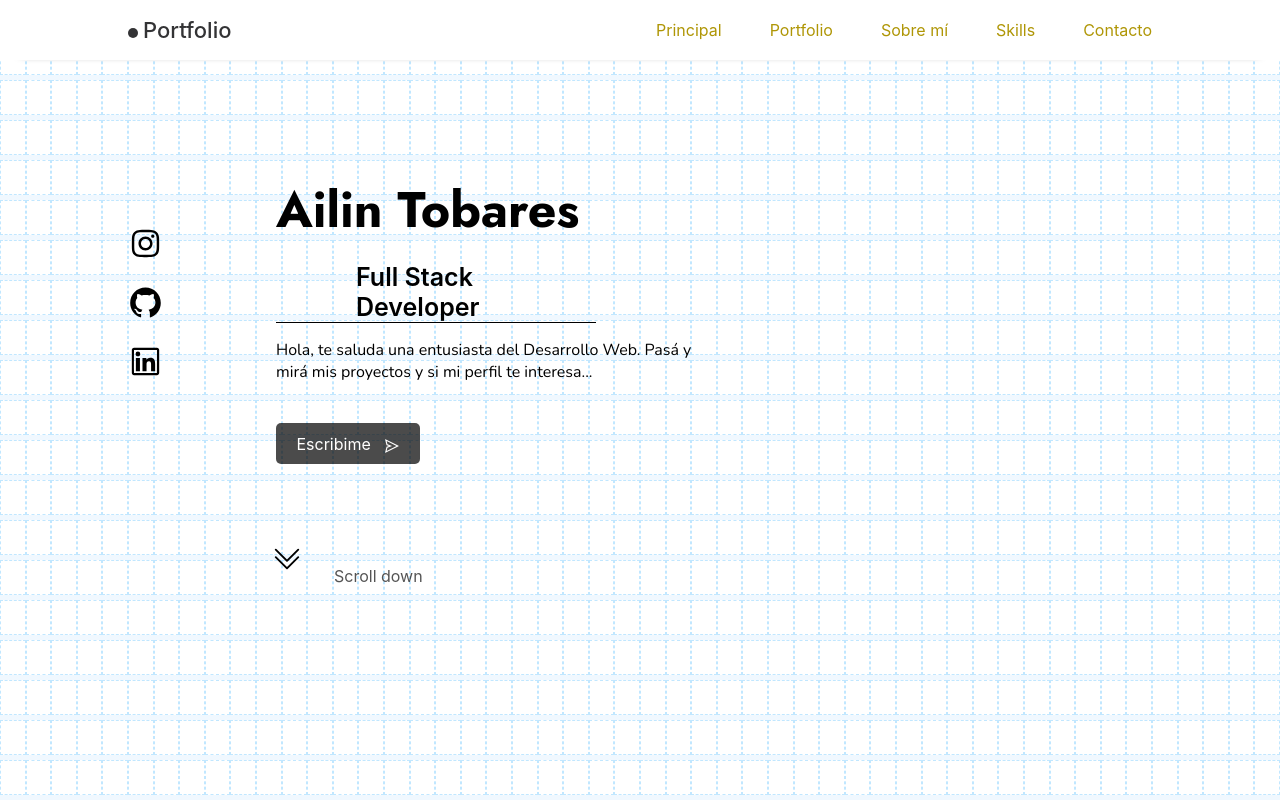
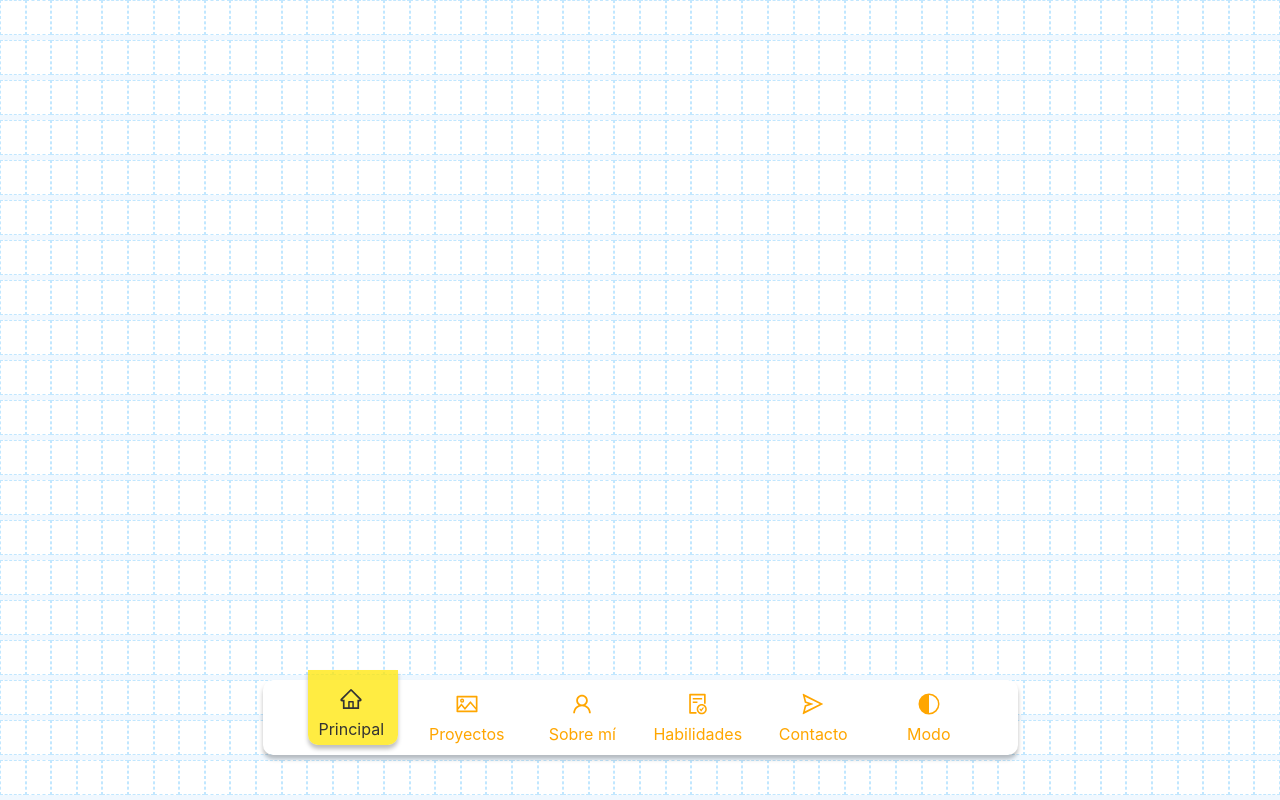
Before and after one commit to a1l1n/Portfolio, a React (Create React App) app: page / in a window 1280 px wide. Built offline with nearby package versions, Linux system fonts and the light colour scheme.

Commit message:
feat(navbar): update format and styles

```diff
--- a/src/App.js
+++ b/src/App.js
@@ -12,8 +12,8 @@ function App() {
   return (
     <div className='App'>
       <NavBar />
+{/*       <main className="main" >
       <Home />
-{/*       <main className="main" >
         <Portfolio />
         <About />
         <Skills />
--- a/src/Components/NavBar/NavBar.jsx
+++ b/src/Components/NavBar/NavBar.jsx
@@ -1,59 +1,52 @@
 import React, { useState } from 'react';
 import { AiOutlineHome, AiOutlineUser, AiOutlineFileDone, AiOutlinePicture, AiOutlineSend, AiOutlineClose, AiOutlineAppstore } from "react-icons/ai";
 import { BsBriefcase, BsCircleFill } from "react-icons/bs";
+import { VscColorMode } from "react-icons/vsc"
 import Styles from "./NavBar.module.css";
 
 export const NavBar = () => {
     const [ Toggle, showMenu ] = useState(false);
 
+    const [selectedItem, setSelectedItem] = useState(0);
+    const items = ['Principal', 'Proyectos', 'Sobre mí', 'Habilidades', 'Contacto'];
+
+    const activate = (index) => {
+        setSelectedItem(index);
+    };
+
   return (
-    <header className={Styles.header}>
+    <header className={`${Styles.header} ${Styles.fixedBottom}`}>
         <nav className={Styles.nav}>
-            <div className={Styles.nav_logo}><BsCircleFill className={Styles.nav_logo_icon} />Portfolio</div>
-            <div className={Toggle ? Styles.show_menu : Styles.nav_menu}>
-                <ul className={Styles.nav_menu_grid}>
-
-                    <li className={Styles.nav_menu_item}>
-                        <AiOutlineHome className={Styles.nav_menu_icon}/>
-                        <a href='#home' className={Styles.nav_menu_link}> Principal
+            <ul className={Styles.nav_container}>
+            {items.map((item, index) => (
+                <li
+                key={index}
+                className={`${Styles.nav_menu_item} ${selectedItem ==   index ? Styles.nav_menu_active : ''}`}
+                onClick={() => activate(index)}
+                >
+                  <a href={`#${item}`} className={Styles.nav_menu_link}>
+                    {index === 0 && <AiOutlineHome className={Styles.nav_menu_icon} />}
+                    {index === 1 && <AiOutlinePicture className={Styles.nav_menu_icon} />}
+                    {index === 2 && <AiOutlineUser className={Styles.nav_menu_icon} />}
+                    {index === 3 && <AiOutlineFileDone className={Styles.nav_menu_icon}/>}
+                    {index === 4 && <AiOutlineSend className={Styles.nav_menu_icon} />}
+                    {item}
                   </a>
                 </li>
-
-                    <li className={Styles.nav_menu_item}>
-                        <AiOutlinePicture className={Styles.nav_menu_icon}/>
-                        <a href='#portfolio' className={Styles.nav_menu_link}> Portfolio
-                        </a>
-                    </li>
-
-                    <li className={Styles.nav_menu_item}>
-                        <AiOutlineUser className={Styles.nav_menu_icon}/>
-                        <a href='#about' className={Styles.nav_menu_link}> Sobre mí
-                        </a>
-                    </li>
-
-                    <li className={Styles.nav_menu_item}>
-                        <AiOutlineFileDone className={Styles.nav_menu_icon}/>
-                        <a href='#skills' className={Styles.nav_menu_link}> Skills
-                        </a>
-                    </li>
-
-{/*                     <li className={Styles.nav_menu_item}>
-                        <BsBriefcase className={Styles.nav_menu_icon}/>
-                        <a href='#services' className={Styles.nav_menu_link}> Servicios
-                        </a>
-                    </li> */}
-
-                    <li className={Styles.nav_menu_item}>
-                        <AiOutlineSend className={Styles.nav_menu_icon}/>
-                        <a href='#contact' className={Styles.nav_menu_link}> Contacto
-                        </a>
+             ))}
+                <li className={Styles.nav_menu_mode}>
+                  <VscColorMode className={Styles.nav_menu_icon} />
+                  Modo
                 </li>
             </ul>
+            <div id='bottom-navbar-indicator' className={`${Styles.indicator} ${Styles[`indicator-${selectedItem}`]}`}></div>
+{/*             <div>
             <AiOutlineClose className={Styles.nav_close} onClick={() => showMenu(!Toggle)}/>
             </div>
             <div className={Styles.nav_toggle} onClick={() => showMenu(!Toggle)}>
             <AiOutlineAppstore />
-            </div>
+            </div> */}
+
         </nav>
     </header>
   )
--- a/src/Components/NavBar/NavBar.module.css
+++ b/src/Components/NavBar/NavBar.module.css
@@ -1,22 +1,126 @@
 .header {
-    width: 100vw;
+    display: flex;
+    justify-content: center;
     position: fixed;
-    z-index: 10;
-    background-color: white;
-    box-shadow: 0px 15px 10px -22px #111
+    bottom: 0;
+    width: 100%;
+}
+
+.fixedBottom {
+    bottom: 0;
+    margin-bottom: 45px;
 }
 
 .nav {
-    height: 60px;
-    width: 80%;
+    position: relative;
     display: flex;
-    justify-content: space-between;
     align-items: center;
-    column-gap: 1rem;
-    margin: auto;
+    height: 75px;
+    width: 755px;
+    border-radius: 10px;
+    background-color: rgb(255, 255, 255);
+    box-shadow: 0px 4px 4px 0px rgba(0, 0, 0, 0.25);
 }
 
-.nav_logo, .nav_toggle {
+.nav_container {
+    z-index: 9 ;
+    position: relative;
+    width: 90%;
+    height: 100%;
+    margin: auto;
+    display: flex;
+    align-items: center;
+    justify-content: space-between;
+    flex-direction: row;
+    padding-inline: 16px;
+}
+
+.nav_menu_item, .nav_menu_mode {
+    list-style: none;
+    width: 70px;
+    transform: 0.3s;
+    color: rgb(255, 166, 0);
+    user-select: none;
+    display: flex;
+    flex-direction: column;
+    align-items: center;
+    justify-content: center;
+    position: relative;
+}
+
+.nav_menu_link  {
+     display: flex;
+    flex-direction: column;
+    align-items: center;
+    justify-content: center;
+    text-decoration: none;
+    color: inherit;
+    transition: 0.3s;
+}
+
+.nav_menu_icon {
+    font-size: 1.5rem;
+    height: 50%;
+    transition: 0.3s;
+    margin-bottom: .5rem;
+}
+
+/* Indicador */
+.indicator {
+    background-color: #ffe605c0;
+    box-shadow: 0px 4px 4px 0px rgba(0, 0, 0, 0.25);
+    border-radius: 0 0 10px 10px;
+    width: 90px;
+    height: 75px;
+    position: absolute;
+    top: -10px;
+    left: 0;
+    z-index: 5;
+    transition: left 0.3s ease-in-out;
+}
+
+.indicator-0 {
+    left: 6%;
+}
+
+.indicator-1 {
+    left: calc(1 * (75px + 85px));
+}
+
+.indicator-2 {
+    left: calc(2 * (75px + 63px));
+}
+
+.indicator-3 {
+    left: calc(3 * (75px + 55px));
+}
+
+.indicator-4 {
+    left: calc(4 * (75px + 51px));
+}
+
+/* Active */
+.nav_menu_item.nav_menu_active,
+.nav_menu_item.nav_menu_active a {
+    color: #333;
+}
+
+.nav_menu_active {
+    transition: 0.3s;
+    transform: translateY(-5px);
+    z-index: 15;
+}
+
+
+/* .nav_menu_active {
+    transform: translateY(-10px);
+}
+
+.nav_menu_active a {
+    transform: scale(1.1);
+} */
+
+/* .nav_logo, .nav_toggle {
     color: rgb(51, 51, 53);
     font-size: 22px;
     font-weight: 500;
@@ -33,6 +137,7 @@
     column-gap: 3rem;
     list-style: none;
 }
+
 
 .nav_menu_grid a {
     text-decoration: none;
@@ -57,7 +162,7 @@
 
 .nav_menu_link:hover {
     color: black;
-}
+} */
 
 /* MEDIA - QUERY ------------------------------------ */
 /* MEDIUM DEVICES ----------------------------------- */
```
Lines whose indentation alone changed are shown as unchanged.
